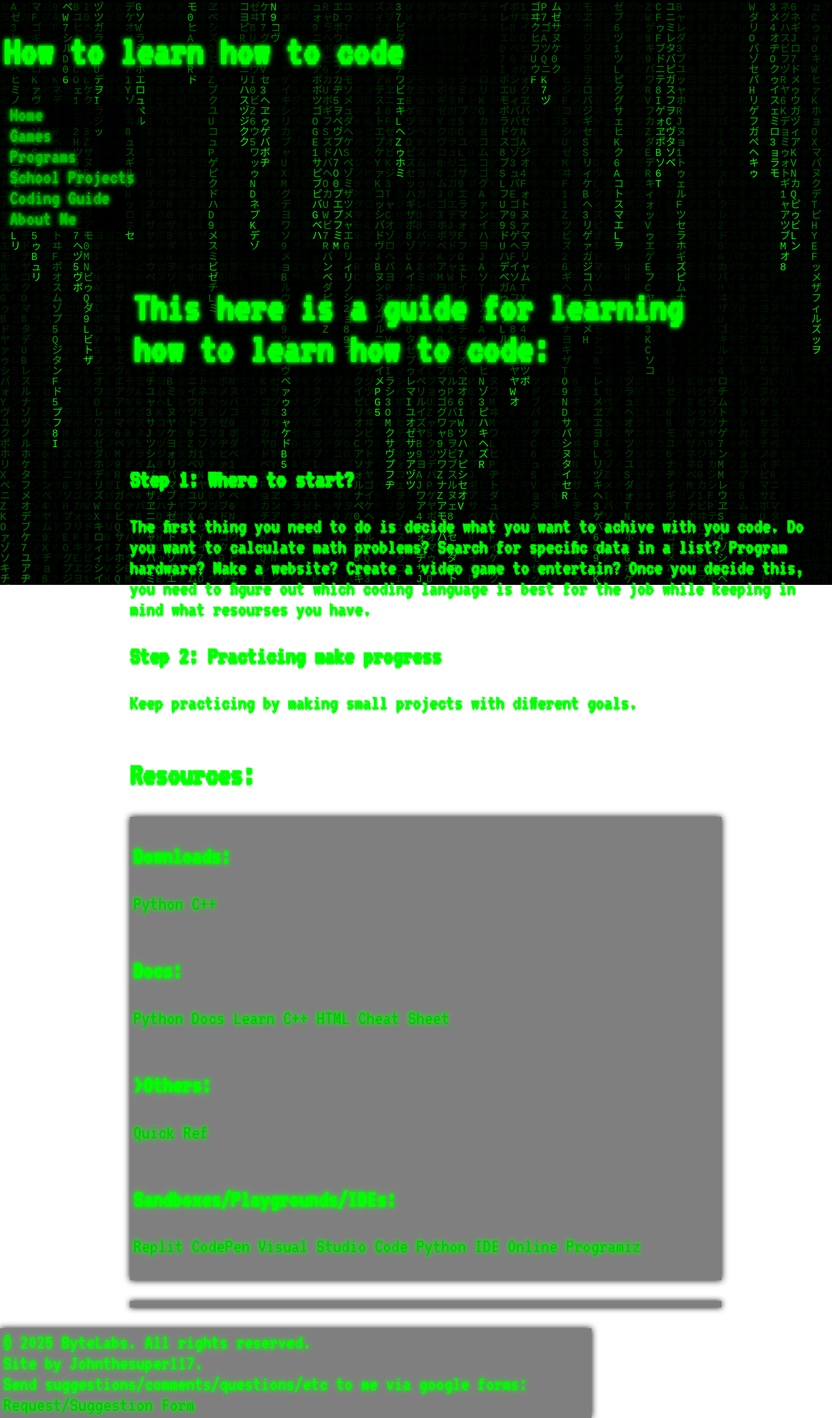
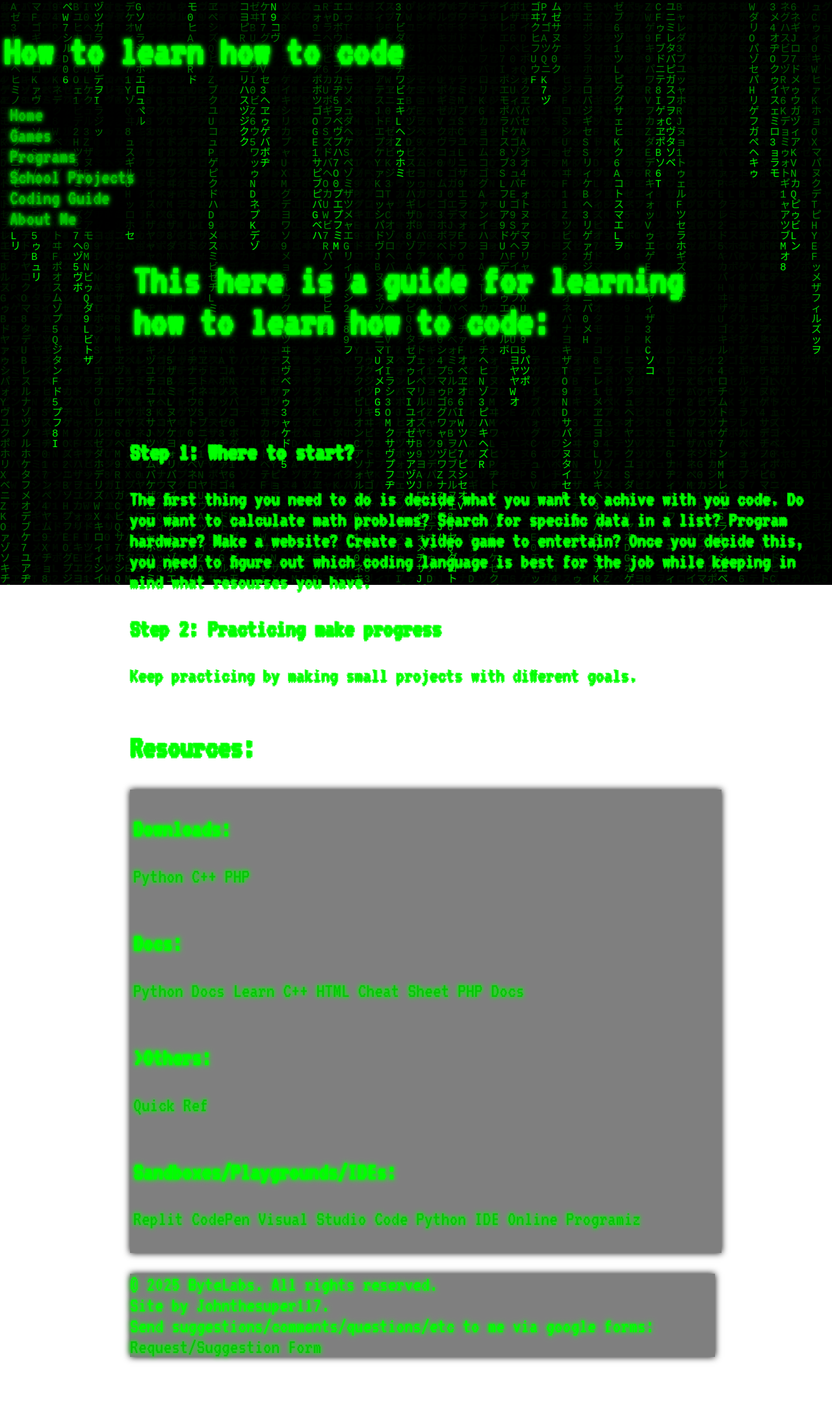
Before and after one commit to Johnthesuper117/bytelabs.online, a Jekyll site: the page built from guide.html, in a window 1280 px wide. Shown: the whole page at 65% size. Built offline with Jekyll 4.4.1, drawn with Linux system fonts in a browser that asks for light colours.

Commit message:
minor changes to styles and guide

```diff
--- a/assets/css/stylesheet.css
+++ b/assets/css/stylesheet.css
@@ -39,6 +39,14 @@
   min-height: 100vh;
   background: transparent;
   color: var(--color-text1);
+}
+
+p {
+  margin-left: 200px;
+  padding: 0px;
+  position:relative;
+  z-index: 1;
+  background: rgba(0,0,0,0.5);
 }
 
 .centered {
--- a/guide.html
+++ b/guide.html
@@ -18,14 +18,14 @@
   <h3>Downloads: </h3>
   <a href="https://www.python.org/downloads/">Python</a>
   <a href="https://cplusplus.com/">C++</a>
-  <a href=""></a>
+  <a href="https://www.php.net/downloads.php">PHP</a>
   <br>
   <br>
   <h3>Docs: </h3>
   <a href="https://docs.python.org">Python Docs</a>
   <a href="https://www.learncpp.com/">Learn C++</a>
   <a href="https://htmlcheatsheet.com/">HTML Cheat Sheet</a>
-  <a href=""></a>
+  <a href="https://www.php.net/docs.php">PHP Docs</a>
   <br>
   <br>
   <h3>>Others: </h3>
--- a/profile.html
+++ b/profile.html
@@ -21,7 +21,7 @@
   <h5>Working on:</h5>
   <ul>
     <li>Working on a personal website <a href="https://www.bytelabs.online">Bytelabs Online</a></li>
-    <li>I'm currently learning how to make video games using C++ for game engines like Source 2013, Unreal, etc.</li>
+    <li>I'm currently learning how to make video games using C++ for game engines like Source 2013, Unity, Unreal, etc.</li>
   </ul>
 
   <h5>Socials:</h5>
```
Also changed, not shown: index.html (line endings or trailing spaces).
